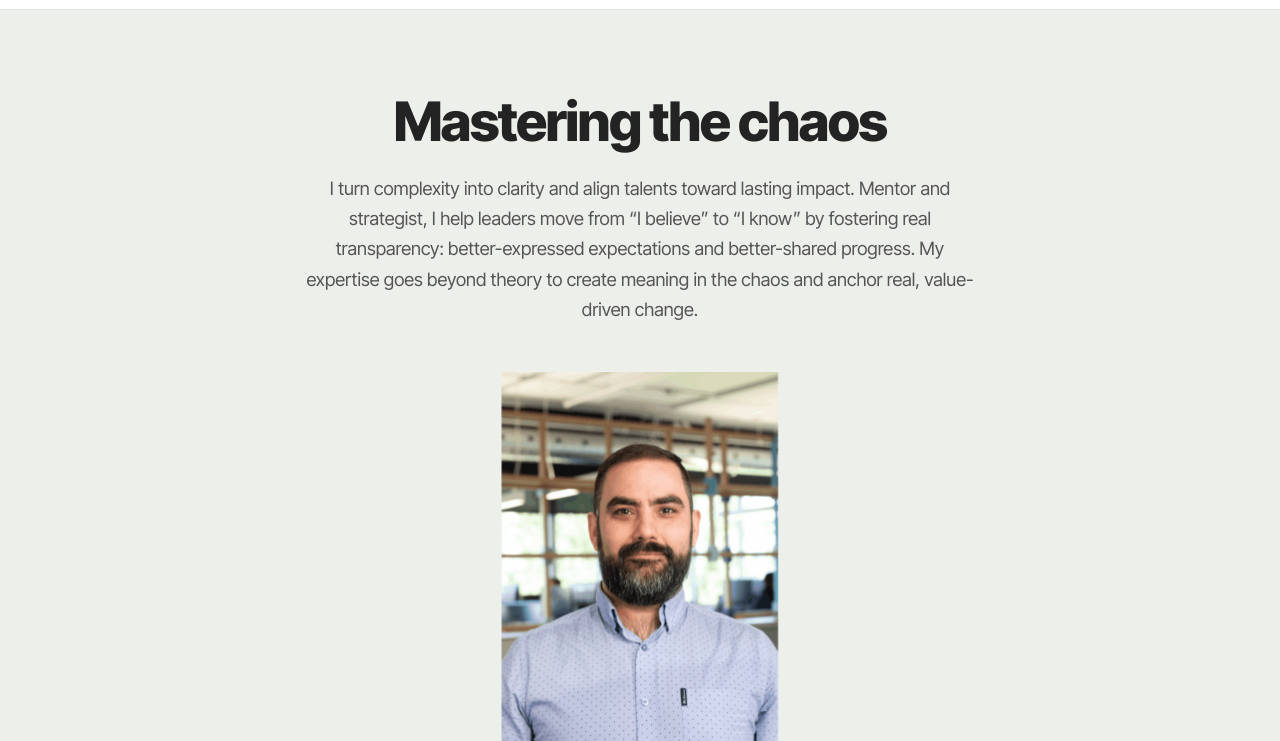
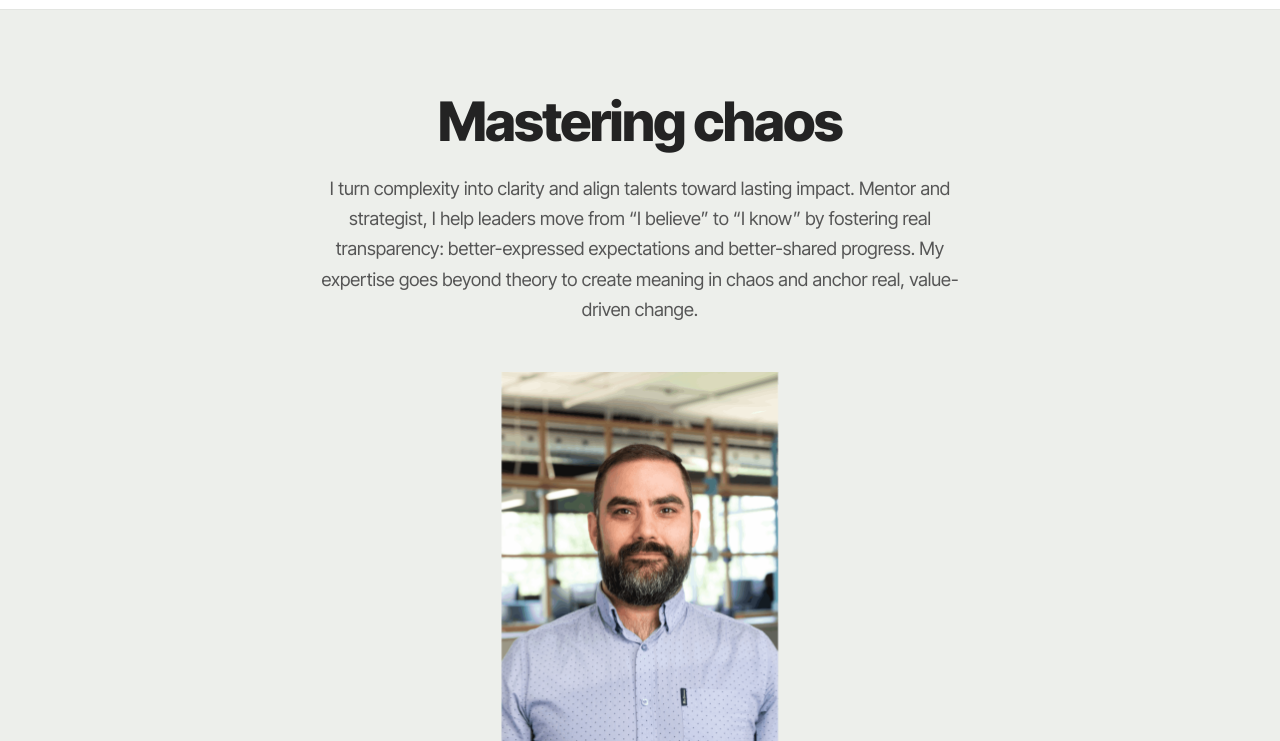
Before and after one commit to vincentfouquereau/vincentfouquereau.github.io, a plain HTML site: page index-en.html in a window 1280 px wide. Shown: the part 59-800 px from the top of the page. Drawn offline with Linux system fonts and the light colour scheme.

Commit message:
EN : retirer 'the' devant chaos

```diff
--- a/index-en.html
+++ b/index-en.html
@@ -39,8 +39,8 @@
     <!-- Hero -->
     <section class="hero">
       <div class="hero-inner container">
-        <h1>Mastering the chaos</h1>
-        <p>I turn complexity into clarity and align talents toward lasting impact. Mentor and strategist, I help leaders move from “I believe” to “I know” by fostering real transparency: better-expressed expectations and better-shared progress. My expertise goes beyond theory to create meaning in the chaos and anchor real, value-driven change.</p>
+        <h1>Mastering chaos</h1>
+        <p>I turn complexity into clarity and align talents toward lasting impact. Mentor and strategist, I help leaders move from “I believe” to “I know” by fostering real transparency: better-expressed expectations and better-shared progress. My expertise goes beyond theory to create meaning in chaos and anchor real, value-driven change.</p>
       </div>
       <div class="hero-photo container">
         <img src="assets/img/vincent-2024.png" alt="Vincent Fouquereau, 2024">
```
